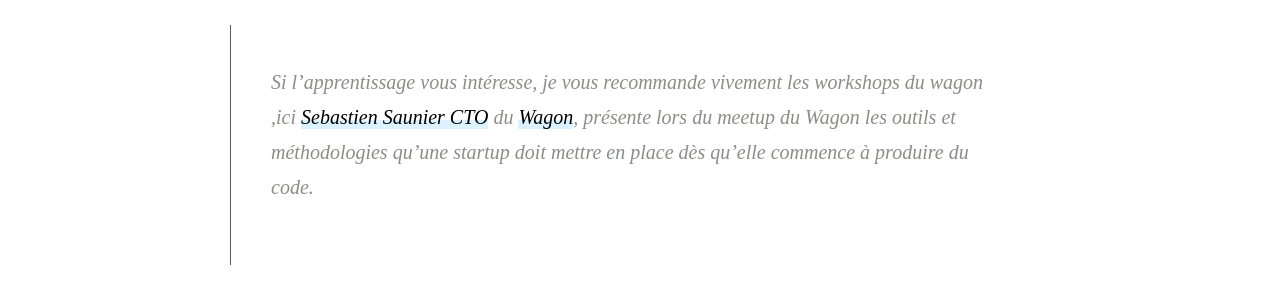
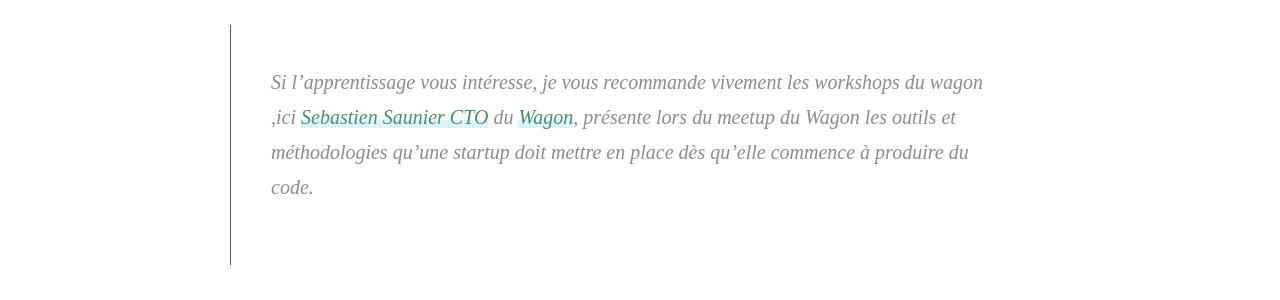
Before and after one commit to andryjohn/RJ-s-blog, a Jekyll site: the page built from _posts/2019-05-01-Technical-workflow.md, in a window 1280 px wide. Shown: the part 998-1298 px from the top of the page. Built offline with Jekyll 4.4.1, drawn with Linux system fonts in a browser that asks for light colours; nearby versions of some CDN libraries; some web fonts are replaced; comment, search, counter and statistics services are not loaded.

Commit message:
post, banner

```diff
--- a/_includes/avatar.html
+++ b/_includes/avatar.html
@@ -3,7 +3,6 @@
 </div>
 <style>
 .avatar-top {
-
     border-radius: 50%;
     background: cover;
 		width: 8em;
--- a/_includes/banner.html
+++ b/_includes/banner.html
@@ -22,7 +22,6 @@
 }
 .banner {
   display: block;
-  opacity: 1;
   box-shadow: 0 0 5px rgba(0,0,0,0.5);
   background-image: linear-gradient(180deg,rgba(0,0,0,.5),rgba(0,0,0,.7) 70%), url(/images/student.jpeg);
   background-size: cover;
--- a/_includes/mac.html
+++ b/_includes/mac.html
@@ -1,8 +1,7 @@
 <div class="center"><img src="/images/RJ.png" alt="" class="logo"></div>
 
 <style type="text/css">
-
-.logo {
+  .logo {
     position: relative;
     top: 100px;
     width: 150px;
--- a/_layouts/post.html
+++ b/_layouts/post.html
@@ -11,9 +11,8 @@
 
 p a
 {
-  color: black !important;
+  color: #469169 !important;
   text-decoration: none;
-  border-bottom: .0625em solid #dcf3ff;
   box-shadow: 0 -.4em 0 #dcf3ff inset;
 }
 
@@ -32,8 +31,7 @@
   box-shadow: none;
 }
 .highlight {
-  background-color: #dddfe28f
-
+  background-color: #cccc;
 </style>
 <div class="clearfix"></div>
 
```
